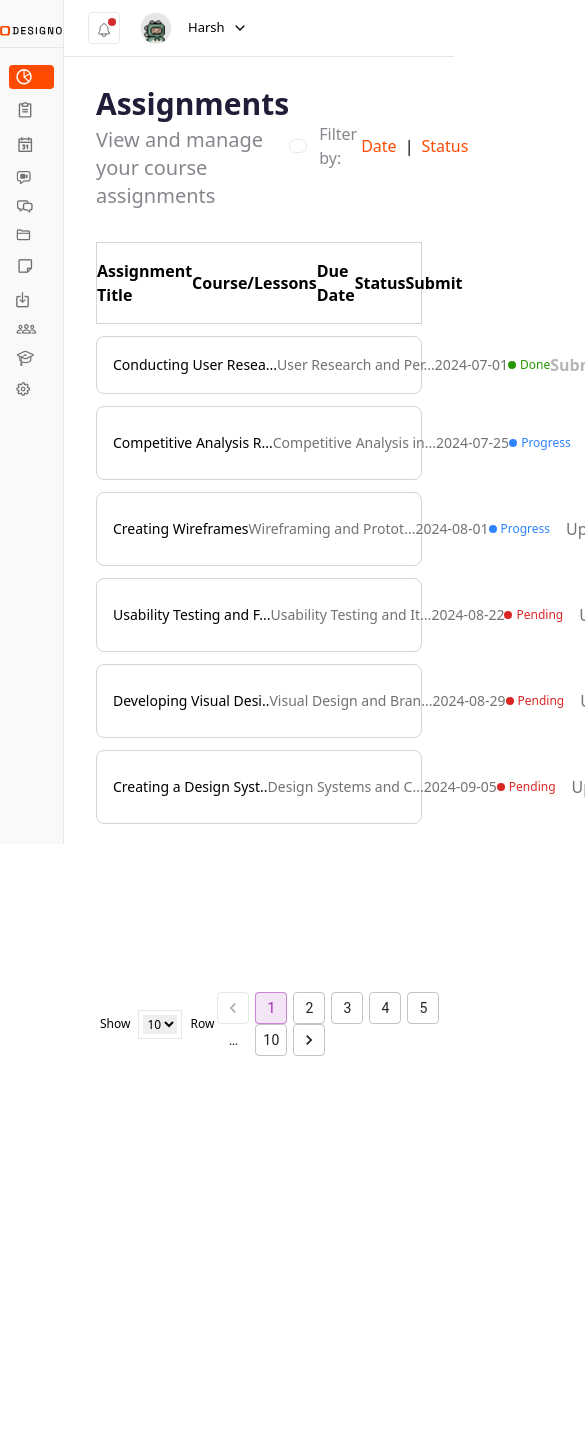
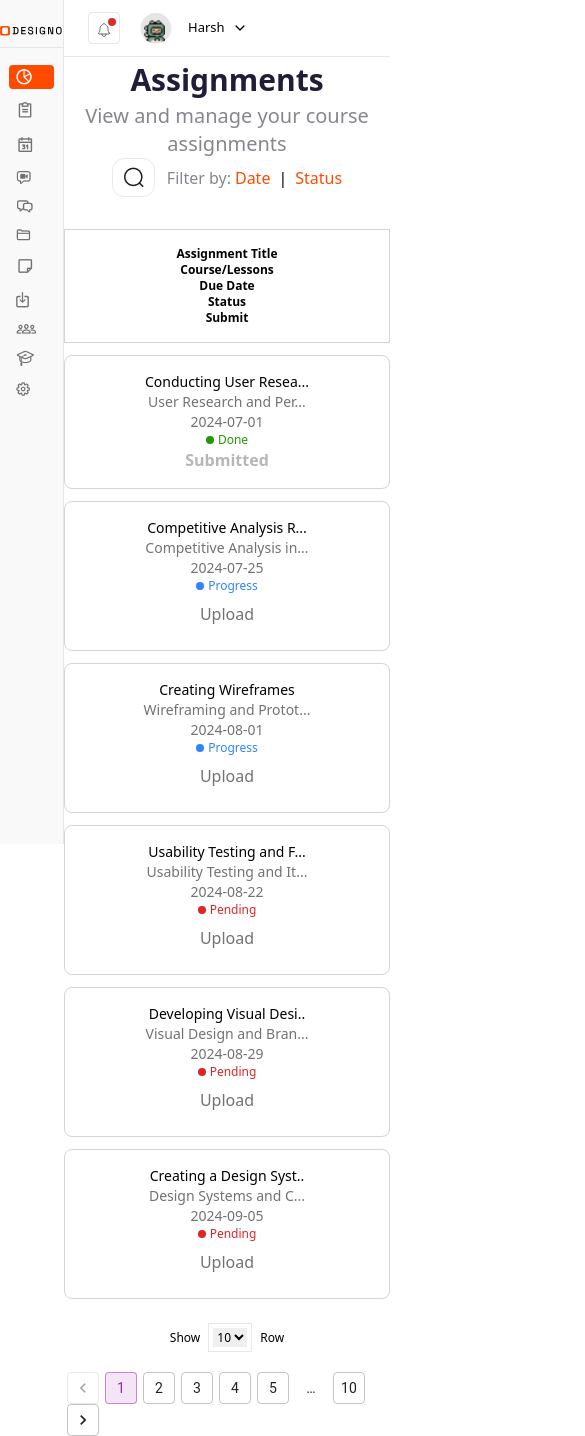
Before and after one commit to Hashibul-Alam/Intership-Task, a React (Vite) app: page /assignments in a window 390 px wide. Shown: the top 1436 px of the page, 585 px wide, since content can reach past the window. Before the commit the page ends 1056 px from the top, so only its background shows below. Built offline with nearby package versions, Linux system fonts and the light colour scheme.

Commit message:
Assignment-res

```diff
--- a/src/App.jsx
+++ b/src/App.jsx
@@ -3,6 +3,7 @@ import './App.css'
 import Layout from "./Components/Layout";
 import Home from "./Pages/Home";
 import Assignments from "./Pages/Assignments";
+import NotesApp from './Pages/Note';
 
 function App() {
 
@@ -12,6 +13,7 @@ function App() {
       <Route path="/" element = {<Layout/>}>
       <Route index element={<Home/>} />
       <Route path="assignments" element={<Assignments/>} />
+      <Route path="notes" element={<NotesApp/>} />
       </Route>
      </Routes>
     </Router>
--- a/src/Pages/AssignmentPage.jsx
+++ b/src/Pages/AssignmentPage.jsx
@@ -89,26 +89,26 @@ const AssignmentTable = () => {
   });
 
   return (
-    <section className="h-[955px]">
-      <div className="p-6 px-8">
-        <div className="flex justify-between items-center mb-8">
-          <div>
-            <h1 className="text-[30px] text-[#211C37] font-bold">
+    <section className="lg:h-[955px]">
+      <div className="lg:p-6 lg:px-8">
+        <div className="flex flex-col lg:flex-row justify-between items-center mb-8">
+          <div className=" text-center lg:text-start">
+            <h1 className=" text-[30px] text-[#211C37] font-bold">
               Assignments
             </h1>
-            <p className="text-xl text-[#85878D]">
+            <p className=" text-xl text-[#85878D]">
               View and manage your course assignments
             </p>
           </div>
-          <div className="flex items-center">
+          <div className="flex  items-center">
             <div className="border border-[#E7EAE9] px-[8px] py-1.5 mr-3 rounded-xl">
               <img src="Search.png" alt="" />
             </div>
             <span className="text-[#85878D]">Filter by: </span>
-            <div className="flex items-center gap-2">
+            <div className="flex  items-center gap-2">
               <button
                 onClick={() => handleFilter("Pending")}
-                className="flex flex-col items-center"
+                className="flex  items-center"
               >
                 <span className="text-primary hover:scale-105 ms-1">Date</span>
               </button>
@@ -121,7 +121,7 @@ const AssignmentTable = () => {
         </div>
 
         <div className="space-y-3 lg:max-h-[411px]">
-          <div className="flex items-center justify-between font-bold py-4 lg:px-8 border border-gray-300">
+          <div className=" flex flex-col lg:flex-row items-center justify-between text-xs lg:text-base font-bold py-4 lg:px-8 border border-gray-300">
             <p>Assignment Title</p>
             <p>Course/Lessons</p>
             <p className="lg:pr-14">Due Date</p>
@@ -132,7 +132,7 @@ const AssignmentTable = () => {
             {filteredAssignments.map((assignment) => (
               <li
                 key={assignment.id}
-                className="flex text-nowrap items-center justify-between p-4 border border-gray-300 rounded-lg"
+                className="flex flex-col lg:flex-row   text-nowrap items-center justify-between p-4 border border-gray-300 rounded-lg"
               >
                 <div className="flex-1 text-black text-sm">
                   {assignment.title}
@@ -191,7 +191,7 @@ const AssignmentTable = () => {
           </ul>
         </div>
       </div>
-      <div className="mt-36 flex items-center ms-9">
+      <div className="lg:mt-36 mt-6 flex flex-col lg:flex-row items-center lg:ms-9">
         <div className="flex gap-2 text-xs font-medium">
           <button>Show</button>
           <button className="border px-1 py-1">
@@ -204,7 +204,7 @@ const AssignmentTable = () => {
           </button>
           <button>Row</button>
         </div>
-        <div className="flex items-center justify-center md:ms-52">
+        <div className="flex items-center mt-5 justify-center md:ms-52">
           <Stack spacing={2}>
             <Pagination
               count={10}
--- a/src/Pages/Home.jsx
+++ b/src/Pages/Home.jsx
@@ -18,7 +18,7 @@ const Home = () => {
   };
 
   return (
-    <section className="w-auto lg:max-w-[1097px] h-auto lg:h-[955px] ">
+    <section className=" lg:max-w-[1097px] h-auto lg:h-[955px]">
       <h1 className="text-[33px] font-bold leading-[41px] text-center lg:text-left lg:ms-[30px] mt-[22px]">
         Hello Harsh 👋🏻
       </h1>
```
